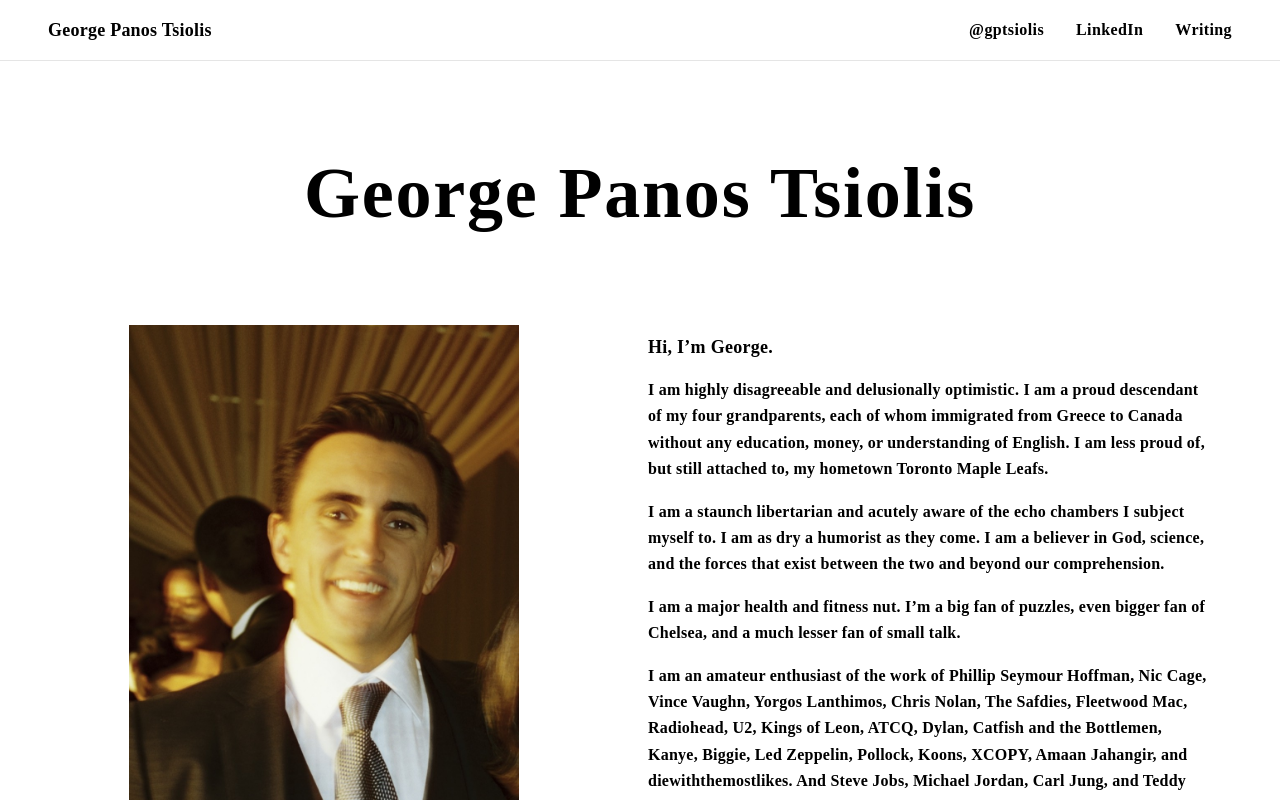
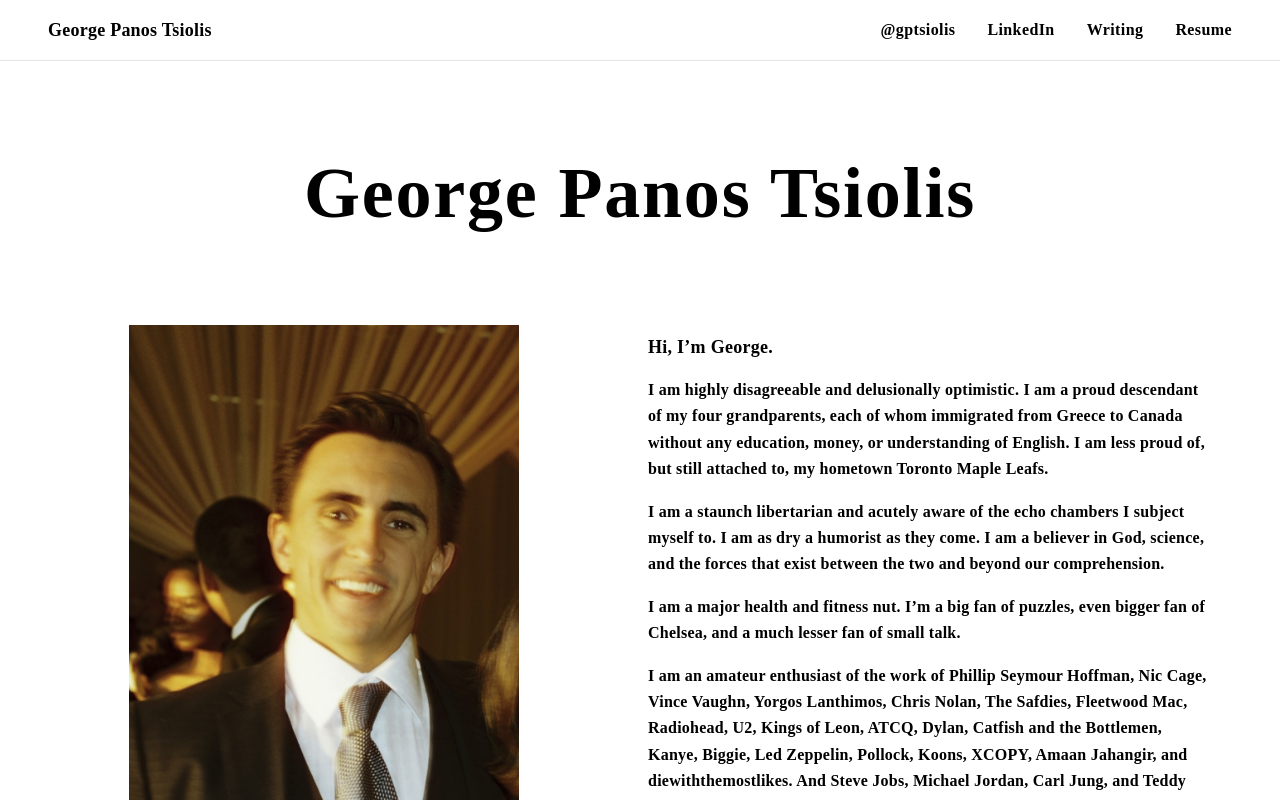
Before and after one commit to gptsiolis/personal-website2, a Next.js app: page / in a window 1280 px wide. Shown: the top 800 px of the page. Built offline with nearby package versions, Linux system fonts and the light colour scheme; no server answers.

Commit message:
Add resume link to header nav

```diff
--- a/src/app/page.tsx
+++ b/src/app/page.tsx
@@ -132,6 +132,14 @@ export default function Home() {
               className="transition-transform duration-200 hover:translate-y-[-1px]"
             >
               <span className="text-sm md:text-base">Writing</span>
+            </a>
+            <a
+              href="/resume.pdf"
+              target="_blank"
+              rel="noopener noreferrer"
+              className="transition-transform duration-200 hover:translate-y-[-1px]"
+            >
+              <span className="text-sm md:text-base">Resume</span>
             </a>
           </nav>
         </div>
```
Also changed, not shown: 1 other file (tests, documents, lock files or other folders).
